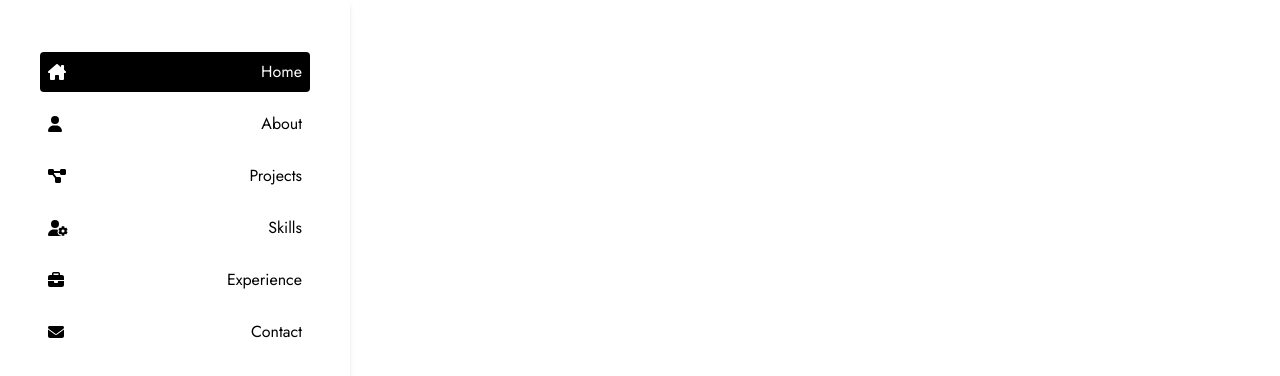
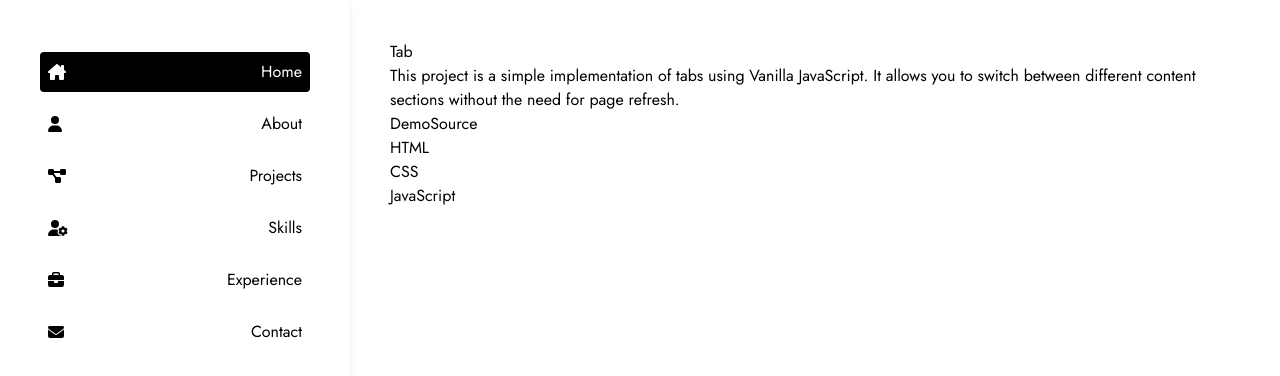
Before and after one commit to Mark-Alexis-Posadas/react-portfolio, a React (Vite) app: page /projects/1 in a window 1280 px wide. Shown: the top 376 px of the page. Built offline with nearby package versions, Linux system fonts and the light colour scheme.

Commit message:
added projects dynamic routes

```diff
--- a/src/Layout.jsx
+++ b/src/Layout.jsx
@@ -8,6 +8,7 @@ import Projects from "./pages/Projects/Projects";
 import Skills from "./pages/Skills/Skills";
 import Experience from "./pages/Experience/Experience";
 import Contact from "./pages/Contact/Contact";
+import ProjectDetail from "./pages/Projects/ProjectDetail";
 
 const Layout = () => {
   return (
@@ -19,6 +20,7 @@ const Layout = () => {
             <Route path="/" element={<Home />} />
             <Route path="/about" element={<About />} />
             <Route path="/projects" element={<Projects />} />
+            <Route path="/projects/:id" element={<ProjectDetail />} />
             <Route path="/skills" element={<Skills />} />
             <Route path="/experience" element={<Experience />} />
             <Route path="/contact" element={<Contact />} />
--- a/src/context/MyContextProvider.jsx
+++ b/src/context/MyContextProvider.jsx
@@ -1,5 +1,6 @@
 import React, { createContext, useState, useEffect } from "react";
 import sidebarData from "../api/sidebarData";
+import projectsData from "../api/projectsData";
 import contactData from "../api/contactData";
 import { library } from "@fortawesome/fontawesome-svg-core";
 import {
@@ -50,6 +51,7 @@ const MyProvider = ({ children }) => {
       value={{
         sidebarData,
         contactData,
+        projectsData,
         active,
         setActive,
         handleSetActive,
--- /dev/null
+++ b/src/pages/Projects/ProjectDetail.jsx
@@ -0,0 +1,32 @@
+import { useParams } from "react-router-dom";
+import { useContext } from "react";
+import { MyContext } from "../../context/MyContextProvider";
+export default function ProjectDetail() {
+  const { id } = useParams();
+  const { projectsData } = useContext(MyContext);
+  const project = projectsData.find((proj) => proj.id.toString() === id);
+
+  if (!project) {
+    return <div>Project not found</div>;
+  }
+
+  return (
+    <div>
+      <h1>{project.pageTitle}</h1>
+      <p>{project.description}</p>
+      <div>
+        <a href={project.demo} target="_blank" rel="noopener noreferrer">
+          Demo
+        </a>
+        <a href={project.source} target="_blank" rel="noopener noreferrer">
+          Source
+        </a>
+      </div>
+      <ul>
+        {project.tags.map((tag) => (
+          <li key={tag}>{tag}</li>
+        ))}
+      </ul>
+    </div>
+  );
+}
--- a/src/pages/Projects/Projects.jsx
+++ b/src/pages/Projects/Projects.jsx
@@ -1,11 +1,25 @@
 import { useContext } from "react";
 import { MyContext } from "../../context/MyContextProvider";
+import Wrapper from "../../components/Wrapper";
+import { Link } from "react-router-dom";
 
 export default function Projects() {
-  const { projectsTitle } = useContext(MyContext);
+  const { projectsTitle, projectsData } = useContext(MyContext);
   return (
     <section>
-      <h1 className="font-bold text-4xl">{projectsTitle}</h1>
+      <Wrapper>
+        <h1 className="font-bold text-4xl">{projectsTitle}</h1>
+        <ul className="grid grid-cols-3 gap-3">
+          {projectsData.map((data, index) => (
+            <li key={data.id} className="bg-slate-100 shadow-md rounded p-3">
+              <Link to={`/projects/${data.id}`}>
+                <h1 className="font-bold">{data.pageTitle}</h1>
+                <p>{data.description}</p>
+              </Link>
+            </li>
+          ))}
+        </ul>
+      </Wrapper>
     </section>
   );
 }
```
